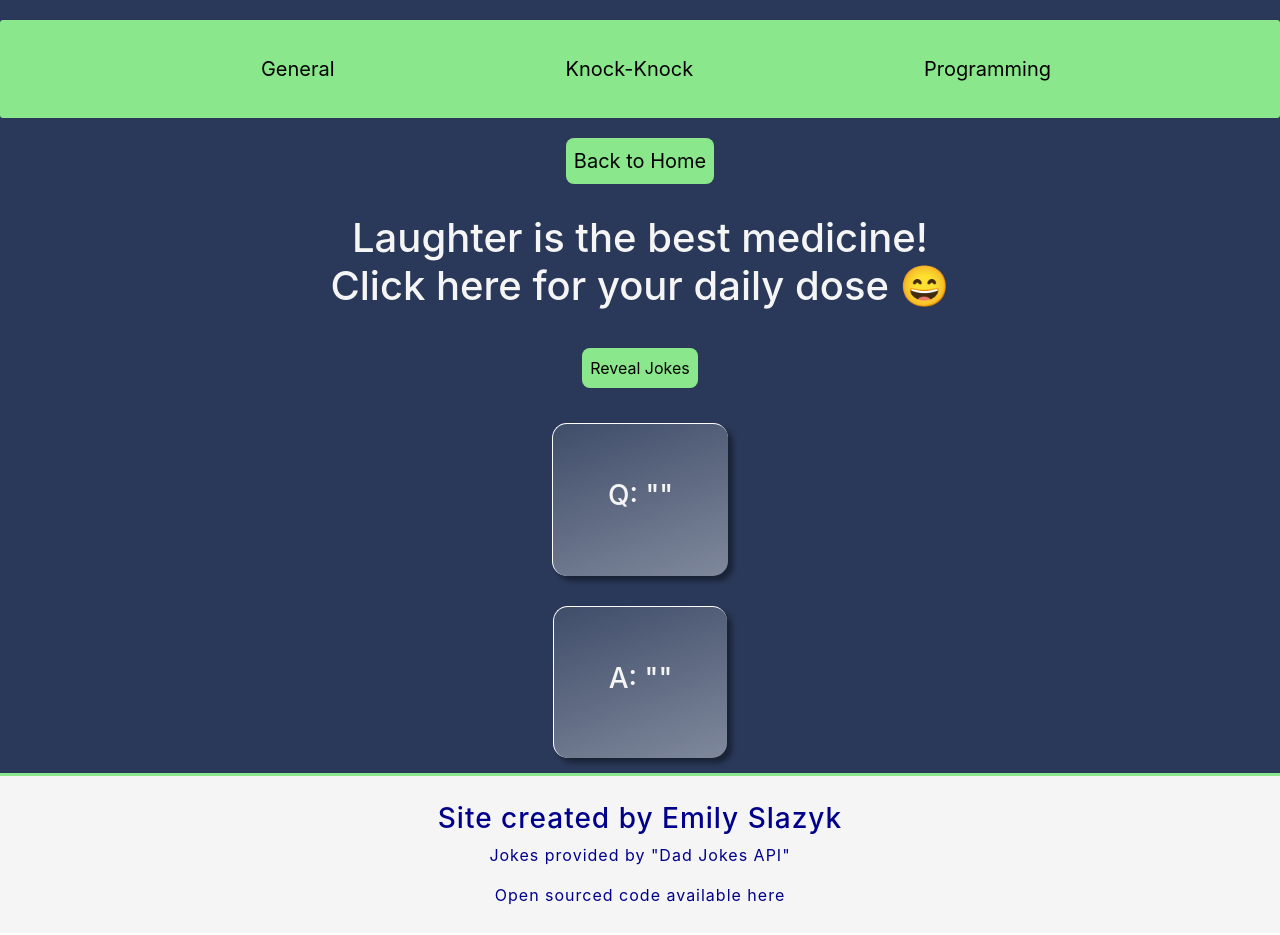
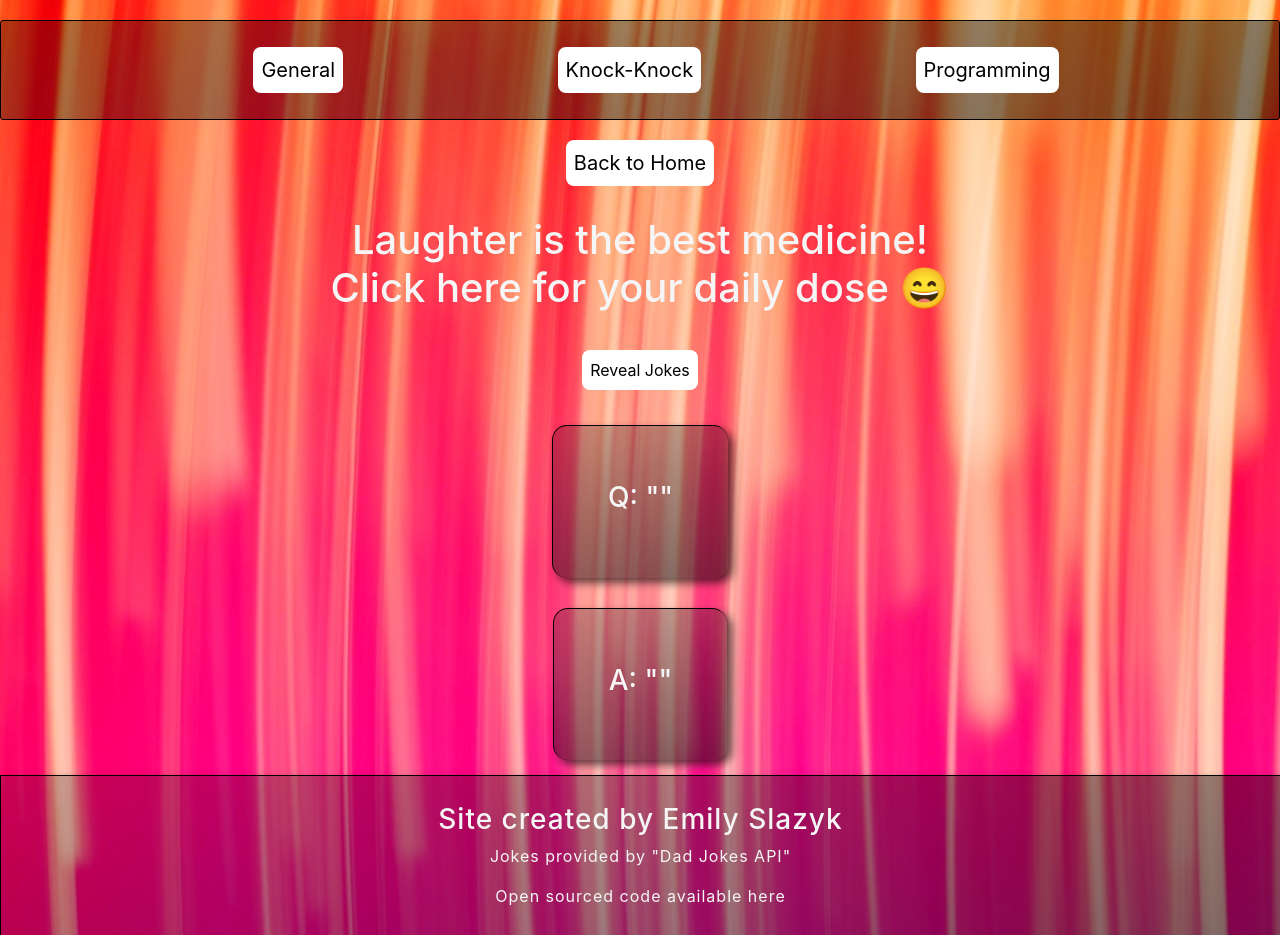
Before and after one commit to eslazyk10/dad-jokes-react, a React (Create React App) app: page /Knock in a window 1280 px wide. Shown: the part 140-1075 px from the top of the page. Built offline with nearby package versions, Linux system fonts and the light colour scheme; no server answers.

Commit message:
added background image and updated color scheme

```diff
--- a/src/css/App.css
+++ b/src/css/App.css
@@ -1,6 +1,7 @@
 .app {
   text-align: center;
-  background-color: #2a3959;
+  /*background-color: #2a3959;*/
+  background-image: url(../images/jokebkg.jpg);
   min-height: 100vh;
   position: relative;
   color: whitesmoke;
--- a/src/css/Footer.css
+++ b/src/css/Footer.css
@@ -1,7 +1,13 @@
 .footer {
-  border-top: 3px solid #8be78b;
-  color: darkblue;
-  background-color: whitesmoke;
+  color: whitesmoke;
+  background-image: linear-gradient(
+    160deg,
+    rgba(0, 0, 0, 0.2),
+    rgba(0, 0, 0, 0.5)
+  );
+  border-top: 1px solid #000;
+  border-left: 1px solid #000;
+  box-shadow: 5px 5px 8px rgba(0, 0, 0, 0.6);
   letter-spacing: 1px;
   bottom: 0;
   min-height: 20vh;
@@ -12,7 +18,7 @@
 }
 
 .footer h3 a {
-  color: darkblue;
+  color: whitesmoke;
   text-decoration: none;
 }
 
@@ -21,12 +27,12 @@
 }
 
 .footer p a {
-  color: darkblue;
+  color: whitesmoke;
   text-decoration: none;
 }
 
 .footer a {
-  color: darkblue;
+  color: whitesmoke;
   text-decoration: none;
 }
 
--- a/src/css/Header.css
+++ b/src/css/Header.css
@@ -9,7 +9,12 @@
 }
 
 .header__nav {
-  background-color: #8be78b;
+  background-image: linear-gradient(
+    160deg,
+    rgba(0, 0, 0, 0.3),
+    rgba(0, 0, 0, 0.5)
+  );
+  border: 1px solid #000;
   border-radius: 3px;
   padding: 6px;
 }
@@ -29,7 +34,7 @@
 }
 
 .header button {
-  background-color: #8be78b;
+  background-color: #ffd89f;
   padding: 8px 16px;
   border-radius: 5px;
   border: none;
--- a/src/css/Joke.css
+++ b/src/css/Joke.css
@@ -5,7 +5,7 @@
 }
 
 .general button {
-  background-color: #8be78b;
+  background-color: white;
   color: black;
   border: none;
   padding: 8px;
@@ -25,12 +25,12 @@
   float: left;
   background-image: linear-gradient(
     160deg,
-    rgba(255, 255, 255, 0.1),
-    rgba(255, 255, 255, 0.4)
+    rgba(0, 0, 0, 0.2),
+    rgba(0, 0, 0, 0.5)
   );
-  border-top: 1px solid #fff;
-  border-left: 1px solid #fff;
-  box-shadow: 5px 5px 5px rgba(0, 0, 0, 0.4);
+  border-top: 1px solid #000;
+  border-left: 1px solid #000;
+  box-shadow: 5px 5px 8px rgba(0, 0, 0, 0.6);
   border-radius: 15px;
   padding: 55px;
   width: 50%;
@@ -42,12 +42,12 @@
   justify-content: flex-end;
   background-image: linear-gradient(
     160deg,
-    rgba(255, 255, 255, 0.1),
-    rgba(255, 255, 255, 0.4)
+    rgba(0, 0, 0, 0.2),
+    rgba(0, 0, 0, 0.5)
   );
-  border-top: 1px solid #fff;
-  border-left: 1px solid #fff;
-  box-shadow: 5px 5px 5px rgba(0, 0, 0, 0.4);
+  border-top: 1px solid #000;
+  border-left: 1px solid #000;
+  box-shadow: 5px 5px 8px rgba(0, 0, 0, 0.6);
   border-radius: 15px;
   padding: 55px;
   width: 50%;
```
Also changed, not shown: src/images/jokebkg.jpg (added).
